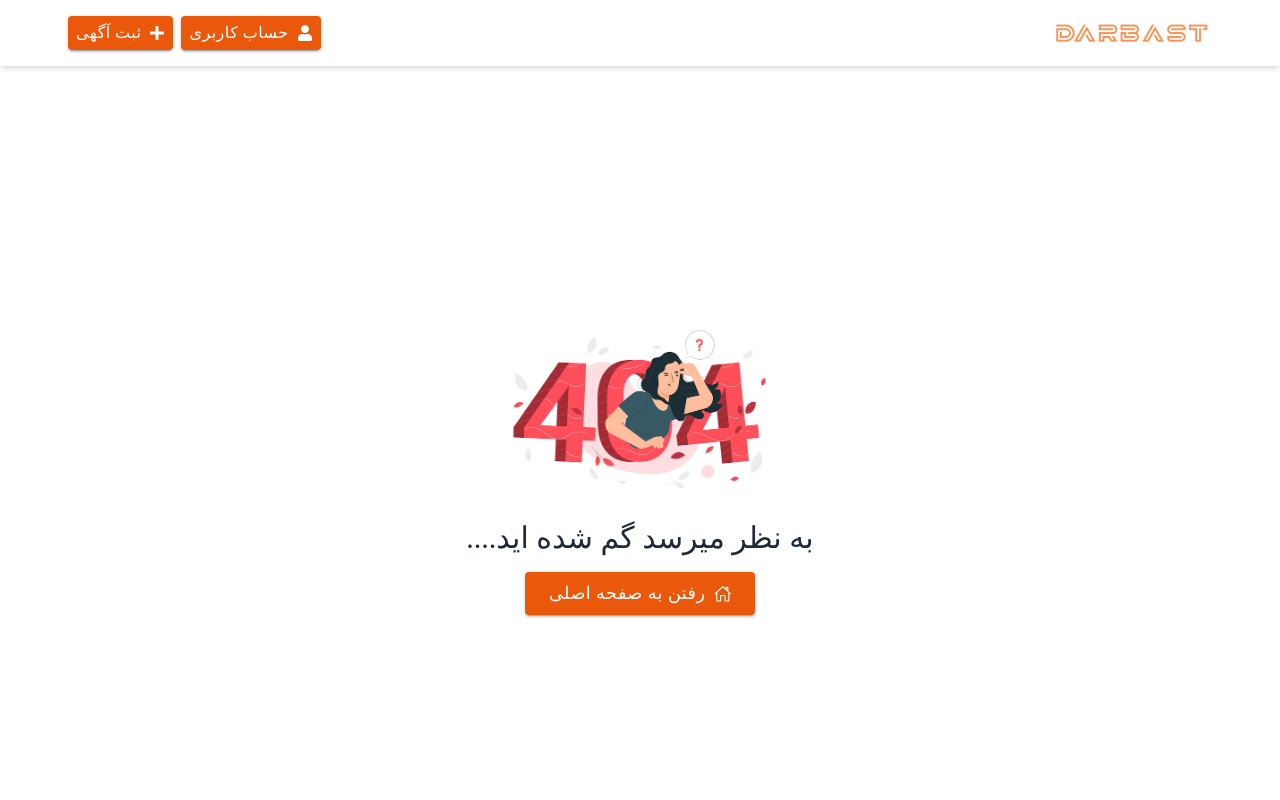
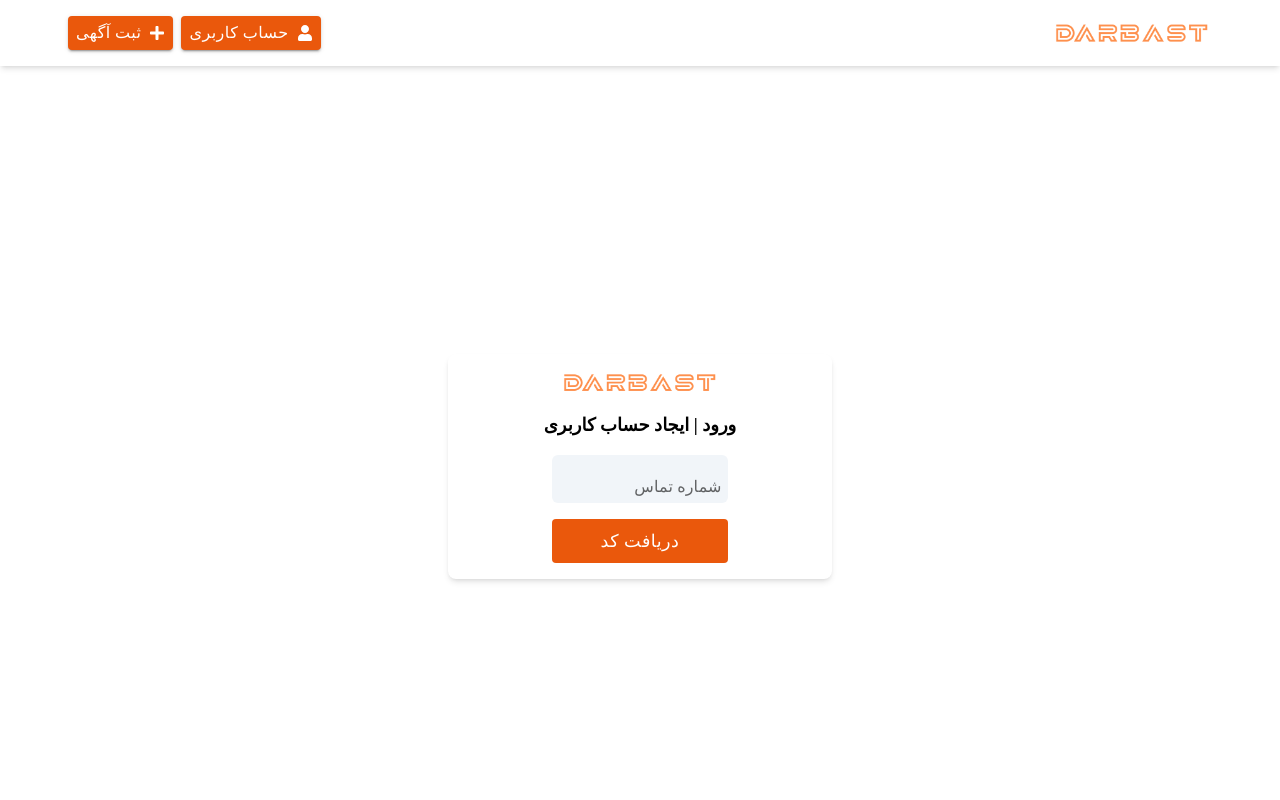
Before and after one commit to Mehran-soufi/darbast, a Next.js app: page /login in a window 1280 px wide. Before the commit this address had no page. Shown: the top 800 px of the page. Built offline with nearby package versions, Linux system fonts and the light colour scheme.

Commit message:
complated login

```diff
--- a/package.json
+++ b/package.json
@@ -15,6 +15,7 @@
     "@mui/styled-engine-sc": "^6.4.3",
     "moment-jalaali": "^0.10.4",
     "next": "15.1.7",
+    "nprogress": "^0.2.0",
     "persianjs": "^0.4.0",
     "react": "^19.0.0",
     "react-datepicker2": "^3.3.13",
@@ -29,6 +30,7 @@
     "@eslint/eslintrc": "^3",
     "@types/moment-jalaali": "^0.7.9",
     "@types/node": "^20",
+    "@types/nprogress": "^0.2.3",
     "@types/react": "^19",
     "@types/react-dom": "^19",
     "eslint": "^9",
--- a/src/app/globals.css
+++ b/src/app/globals.css
@@ -12,11 +12,51 @@ body {
   direction: rtl;
 }
 
+/* scrollbar */
+::-webkit-scrollbar {
+  width: 10px;
+  background: oklch(0.929 0.013 255.508);
+}
+::-webkit-scrollbar-thumb {
+  background: oklch(0.707 0.022 261.325);
+}
+
 /* section */
 .section {
   width: 90%;
   margin: 2rem auto;
 }
+
+/* styles/nprogress.css */
+#nprogress {
+  pointer-events: none;
+}
+
+#nprogress .bar {
+  background: #29d;
+  position: fixed;
+  z-index: 1031;
+  top: 0;
+  left: 0;
+  width: 100%;
+  height: 2px;
+}
+
+/* Optional: Make the bar colorful */
+#nprogress .peg {
+  display: block;
+  position: absolute;
+  right: 0px;
+  width: 100px;
+  height: 100%;
+  box-shadow: 0 0 10px #29d, 0 0 5px #29d;
+  opacity: 1.0;
+  -webkit-transform: rotate(3deg) translate(0px, -4px);
+  -ms-transform: rotate(3deg) translate(0px, -4px);
+  transform: rotate(3deg) translate(0px, -4px);
+}
+
+
 
 /* header */
 .header-btn.css-74d805-MuiButtonBase-root-MuiButton-root {
@@ -135,7 +175,6 @@ body {
   transition: 0.3s ease-in !important;
   box-shadow: none !important;
   height: 100% !important;
-  padding: 0 !important;
   background: #ea580c !important;
 }
 .search .css-74d805-MuiButtonBase-root-MuiButton-root:hover {
--- /dev/null
+++ b/src/app/login/page.tsx
@@ -0,0 +1,5 @@
+import LoginComponent from "@/components/loginComponent/Login";
+
+export default async function Login() {
+  return <LoginComponent />;
+}
--- a/src/components/Layout.tsx
+++ b/src/components/Layout.tsx
@@ -1,12 +1,13 @@
 import React from "react";
 import Header from "./header/Header";
 import Footer from "./footer/Footer";
+import "../utils/nprogress"; // وارد کردن فایل nprogress برای مدیریت نوار لودینگ
 
 interface Ilayout {
   children: React.ReactNode;
 }
 
-function Layout({ children }: Ilayout) {
+const Layout: React.FC<Ilayout> = ({ children }) => {
   return (
     <>
       <Header />
@@ -14,6 +15,6 @@ function Layout({ children }: Ilayout) {
       <Footer />
     </>
   );
-}
+};
 
 export default Layout;
--- a/src/components/header/BtnHeader.tsx
+++ b/src/components/header/BtnHeader.tsx
@@ -1,11 +1,14 @@
+"use client";
 import { Button } from "@mui/material";
+import Link from "next/link";
+import { useRouter } from "next/router";
 import React from "react";
 import { FaPlus, FaUser } from "react-icons/fa";
 
 const btns = [
   {
     title: "حساب کاربری",
-    href: "/",
+    href: "/login",
     icon: <FaUser />,
   },
   {
@@ -16,17 +19,25 @@ const btns = [
 ];
 
 function BtnHeader() {
+  // const router = useRouter();
+
   return (
     <div className="flex justify-end items-center sm:gap-2 gap-1">
       {btns.map((btn, index) => (
         <Button
+          // onClick={() => router.push(`${btn.href}`)}
           title={btn.title}
           key={index}
           variant="contained"
-          className="header-btn flex justify-center items-center gap-2"
+          className="header-btn"
         >
-          {btn.icon}
-          <span className="hidden sm:block">{btn.title}</span>
+          <Link
+            href={btn.href}
+            className="flex justify-center items-center gap-2"
+          >
+            {btn.icon}
+            <span className="hidden sm:block">{btn.title}</span>
+          </Link>
         </Button>
       ))}
     </div>
--- /dev/null
+++ b/src/components/loginComponent/ConfirmCode.tsx
@@ -0,0 +1,66 @@
+"use client";
+import { Box, Button, TextField } from "@mui/material";
+import React, { useState, ChangeEvent, useRef, useEffect } from "react";
+
+const ConfirmCode: React.FC = () => {
+  const [code, setCode] = useState<string[]>(["", "", "", "", ""]);
+  const inputRefs = useRef<(HTMLInputElement | null)[]>([]);
+
+  useEffect(() => {
+    inputRefs.current[0]?.focus();
+  }, []);
+
+  const handleChange = (
+    index: number,
+    event: ChangeEvent<HTMLInputElement>
+  ) => {
+    const value = event.target.value;
+    if (/^\d$/.test(value) || value === "") {
+      const newCode = [...code];
+      newCode[index] = value;
+      setCode(newCode);
+
+      if (value !== "" && index < code.length - 1) {
+        inputRefs.current[index + 1]?.focus();
+      }
+    }
+  };
+
+  const isFormValid = code.every((digit) => digit !== "");
+
+  return (
+    <>
+      <Box
+        component="form"
+        autoComplete="off"
+        className="lg:w-1/2 w-4/5 gap-1 flex justify-center items-center"
+        dir="ltr"
+      >
+        {code.map((digit, index) => (
+          <TextField
+            key={index}
+            id={`codeField${index}`}
+            variant="standard"
+            className="w-1/5 bg-slate-100 rounded-md"
+            type="text"
+            value={digit}
+            onChange={(event) => handleChange(index, event)}
+            inputProps={{
+              maxLength: 1,
+              ref: (el: HTMLInputElement | null) => (inputRefs.current[index] = el),
+            }}
+          />
+        ))}
+      </Box>
+      <Button
+        variant="contained"
+        className="lg:w-1/2 w-4/5"
+        disabled={!isFormValid}
+      >
+        ورود
+      </Button>
+    </>
+  );
+};
+
+export default ConfirmCode;
--- /dev/null
+++ b/src/components/loginComponent/Login.tsx
@@ -0,0 +1,27 @@
+"use client";
+import React, { useState } from "react";
+import logo from "@/assets/logo/logo.png";
+import Link from "next/link";
+import ResiveCode from "./ResiveCode";
+import ConfirmCode from "./ConfirmCode";
+
+const Login: React.FC = () => {
+  const [confirm, setConfirm] = useState<boolean>(false);
+  return (
+    <div className="w-full h-screen flex justify-center items-center">
+      <div className="search bg-white p-4 rounded-lg shadow-md w-96 flex flex-col justify-center items-center gap-4">
+        <Link href="/">
+          <img
+            src={logo.src}
+            alt="darbast logo"
+            className="lg:w-40 sm:w-32 w-24"
+          />
+        </Link>
+        <p className="md:text-lg font-bold">ورود | ایجاد حساب کاربری</p>
+        {confirm ? <ConfirmCode /> : <ResiveCode setConfirm={setConfirm} />}
+      </div>
+    </div>
+  );
+}
+
+export default Login;
--- /dev/null
+++ b/src/components/loginComponent/ResiveCode.tsx
@@ -0,0 +1,57 @@
+"use client";
+import { Button, TextField } from "@mui/material";
+import React, { useState } from "react";
+
+interface ResiveCodeProps {
+  setConfirm: (confirm: boolean) => void;
+}
+
+const ResiveCode: React.FC<ResiveCodeProps> = ({ setConfirm }) => {
+  const [phoneNumber, setPhoneNumber] = useState<string>("");
+  const [isValid, setIsValid] = useState<boolean>(false);
+
+  const handlePhoneNumberChange = (
+    event: React.ChangeEvent<HTMLInputElement>
+  ) => {
+    const input = event.target.value;
+    setPhoneNumber(input);
+    // Regular expression to validate phone number (11 digits starting with 0)
+    const phonePattern = /^0[0-9]{10}$/;
+    setIsValid(phonePattern.test(input));
+  };
+
+  const handleInput = (event: React.KeyboardEvent<HTMLInputElement>) => {
+    const charCode = event.key.charCodeAt(0);
+    if (charCode < 48 || charCode > 57) {
+      event.preventDefault();
+    }
+  };
+
+  return (
+    <>
+      <TextField
+        id="phoneField"
+        label="شماره تماس"
+        variant="standard"
+        className="lg:w-1/2 w-4/5 bg-slate-100 rounded-md"
+        value={phoneNumber}
+        onChange={handlePhoneNumberChange}
+        onKeyPress={handleInput}
+        inputProps={{ maxLength: 11 }}
+      />
+      <Button
+        variant="contained"
+        className="lg:w-1/2 w-4/5"
+        style={{
+          cursor: isValid ? "pointer" : "not-allowed",
+          pointerEvents: isValid ? "auto" : "none",
+        }}
+        onClick={() => setConfirm(true)}
+      >
+        دریافت کد
+      </Button>
+    </>
+  );
+};
+
+export default ResiveCode;
--- a/src/global.d.ts
+++ b/src/global.d.ts
@@ -1 +1,2 @@
 declare module "moment-jalaali";
+declare module 'nprogress';
--- /dev/null
+++ b/src/utils/nprogress.ts
@@ -0,0 +1,25 @@
+'use client'
+// utils/nprogress.ts
+import Router from 'next/router';
+import NProgress from 'nprogress';
+
+NProgress.configure({ showSpinner: false });
+
+const handleRouteChangeStart = () => {
+  NProgress.start();
+  console.log("NProgress started");
+};
+const handleRouteChangeComplete = () => {
+  NProgress.done();
+  console.log("NProgress done");
+};
+const handleRouteChangeError = () => {
+  NProgress.done();
+  console.log("NProgress error");
+};
+
+Router.events.on('routeChangeStart', handleRouteChangeStart);
+Router.events.on('routeChangeComplete', handleRouteChangeComplete);
+Router.events.on('routeChangeError', handleRouteChangeError);
+
+export default NProgress;
```
Also changed, not shown: 1 other file (tests, documents, lock files or other folders).
